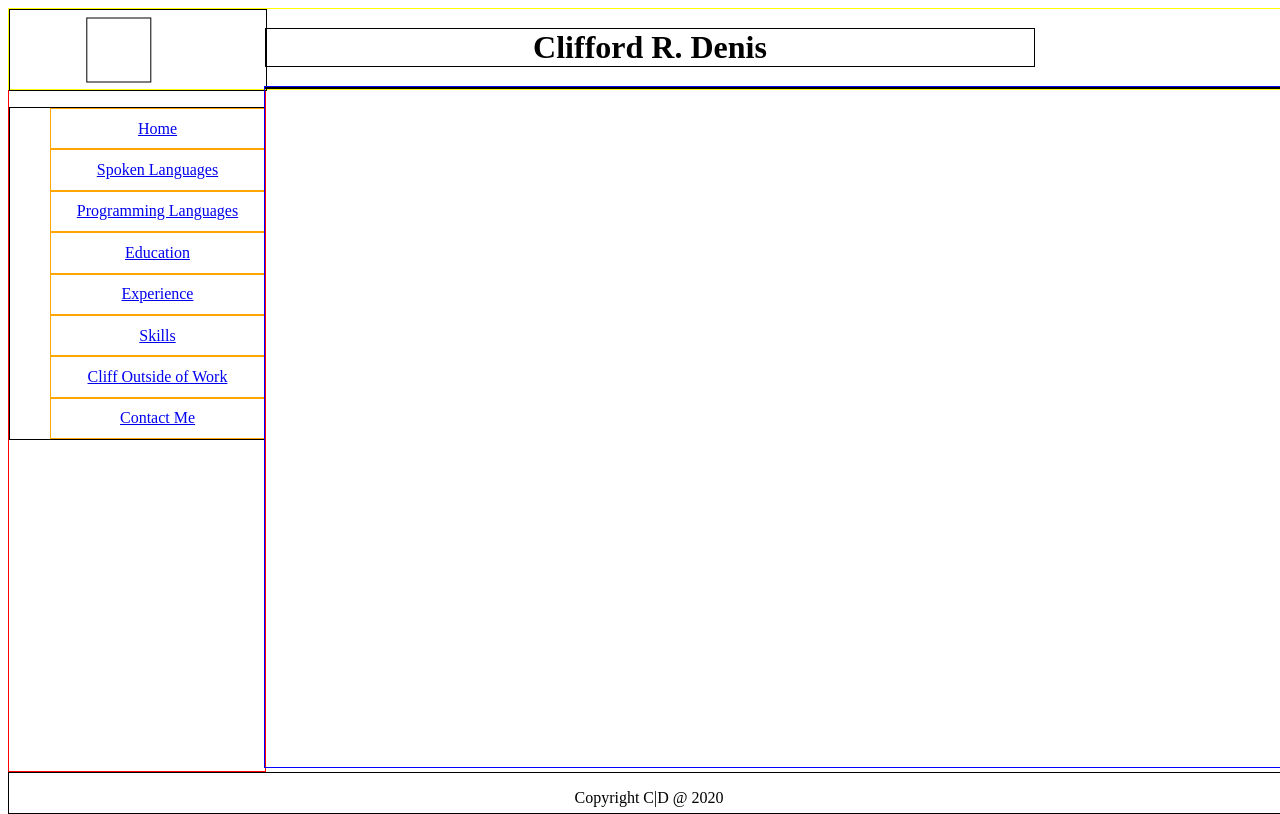
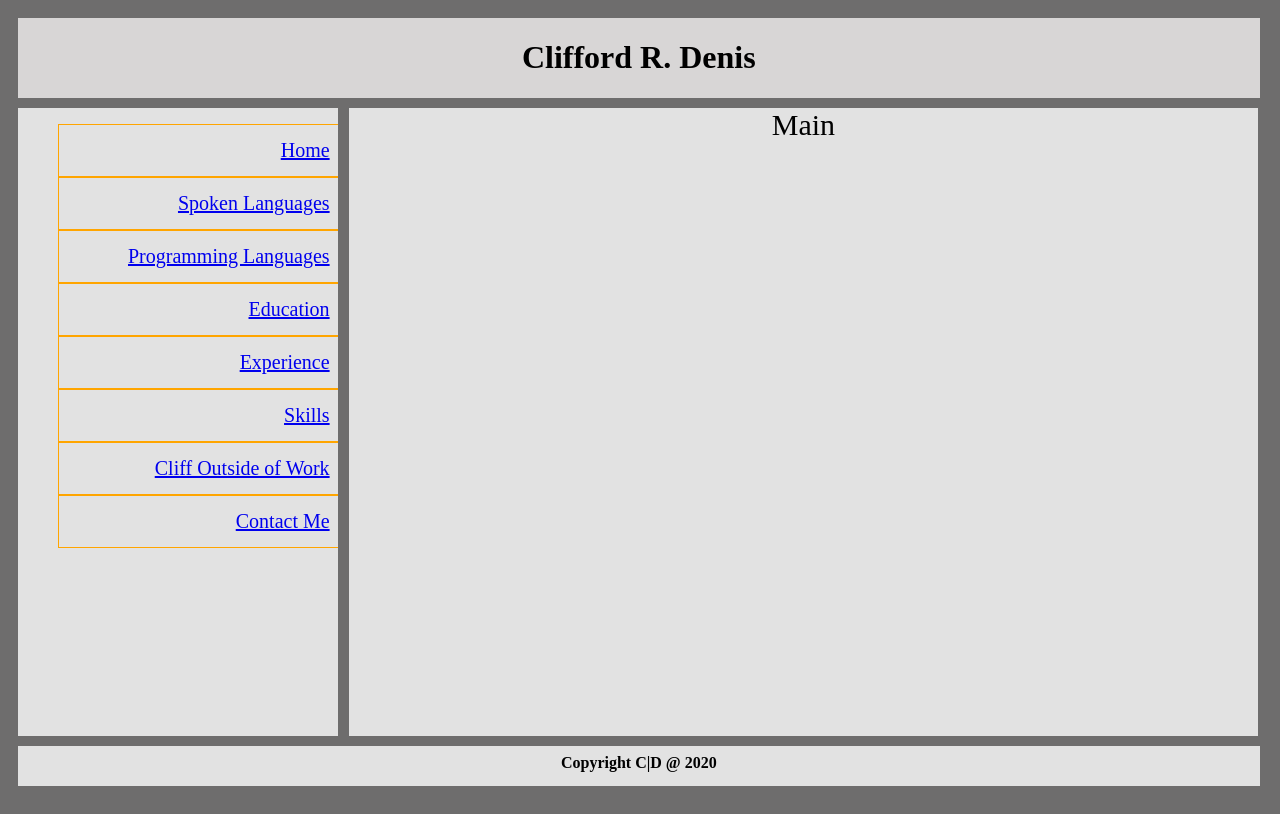
Before and after one commit to clirade/personal_website, a plain HTML site: page main_to_share.html in a window 1280 px wide. Drawn offline with Linux system fonts and the light colour scheme.

Commit message:
Switched to use grids instead. And polished layout a bit more

```diff
--- a/css/StyleSheet.css
+++ b/css/StyleSheet.css
@@ -1,18 +1,32 @@
-.border {
-    border-style: solid;
-    border-width: 1.5px;
+.gridLayout {
+    display: grid;
+    grid-template-areas:
+    'header header header header header'
+    'menu main main main main'
+    'footer footer footer footer footer';
+    grid-gap: 10px;
+  background-color: #3f3e3ec0;
+  padding: 10px;
 }
 
 #head {
+    grid-area: header;
     height: 10vh;
-    width: 100vw;
-    border-color: yellow;
+    width: 97vw;
+    background-color: #eeebebd5;
+    text-align: center;
+    //padding: 20px 0;
+    //font-size: 30px;
 }
 
 #menuContainer {
-    height: 85vh;
-    width: 20vw;
+    grid-area: menu;
+    height: 78.5vh;
+    width: 25vw;
     border-color: red;
+    background-color: rgba(255, 255, 255, 0.8);
+    text-align: center;
+    //padding: 20px 0;
 }
 
 #menu {
@@ -21,9 +35,30 @@
 }
 
 #foot {
+    grid-area: footer;
     height: 5vh;
-    width: 100vw;
+    width: 97vw;
+    background-color: rgba(255, 255, 255, 0.8);
+    text-align: center;
+    //font-size: 20px;
+    font-weight: bold;
 }
+
+#foot table {
+    padding-top: 5px;
+}
+
+.main {
+    grid-area: main;
+    height: 78.5vh;
+    width: 71vw;
+    background-color: rgba(255, 255, 255, 0.8);
+    text-align: center;
+    //padding: 20px 0;
+    font-size: 30px;
+}
+
+
 
 #name {
     position: relative;
@@ -52,5 +87,7 @@
     border-left-style: solid;
     border-width: 0.3px;
     border-color: orange;
-    padding: 5% 0 5% 0;
+    padding: 5% 3% 5% 0;
+    font-size: 2.5vh;
+    text-align: right;
 }
--- a/main_to_share.html
+++ b/main_to_share.html
@@ -3,21 +3,35 @@
     <title>Clifford's Webpage</title>
 
     <style>
-        .border {
-            border-style: solid;
-            border-width: 1.5px;
+        .gridLayout {
+        display: grid;
+        grid-template-areas:
+        'header header header header header'
+        'menu main main main main'
+        'footer footer footer footer footer';
+        grid-gap: 10px;
+    background-color: #3f3e3ec0;
+    padding: 10px;
     }
 
     #head {
+        grid-area: header;
         height: 10vh;
-            width: 100vw;
-            border-color: yellow;
+        width: 97vw;
+        background-color: #eeebebd5;
+        text-align: center;
+        //padding: 20px 0;
+        //font-size: 30px;
     }
 
     #menuContainer {
-            height: 85vh;
-            width: 20vw;
+        grid-area: menu;
+        height: 78.5vh;
+        width: 25vw;
         border-color: red;
+        background-color: rgba(255, 255, 255, 0.8);
+        text-align: center;
+        //padding: 20px 0;
     }
 
     #menu {
@@ -26,9 +40,30 @@
     }
 
     #foot {
+        grid-area: footer;
         height: 5vh;
-            width: 100vw;
+        width: 97vw;
+        background-color: rgba(255, 255, 255, 0.8);
+        text-align: center;
+        //font-size: 20px;
+        font-weight: bold;
     }
+
+    #foot table {
+        padding-top: 5px;
+    }
+
+    .main {
+        grid-area: main;
+        height: 78.5vh;
+        width: 71vw;
+        background-color: rgba(255, 255, 255, 0.8);
+        text-align: center;
+        //padding: 20px 0;
+        font-size: 30px;
+    }
+
+
 
     #name {
         position: relative;
@@ -57,12 +92,47 @@
         border-left-style: solid;
         border-width: 0.3px;
         border-color: orange;
-            padding: 5% 0 5% 0;
+        padding: 5% 3% 5% 0;
+        font-size: 2.5vh;
+        text-align: right;
     }
     </style>
 </head>
 
-<body>
+<body class="gridLayout">
+    <header id="head">
+        <h1>Clifford R. Denis</h1>
+    </header>
+
+    <nav id="menuContainer">
+        <ul id="menu">
+            <li class="selector"><a href="#">Home</a></li>
+            <li class="selector"><a href="#">Spoken Languages</a></li>
+            <li class="selector"><a href="#">Programming Languages</a></li>
+            <li class="selector"><a href="#">Education</a></li>
+            <li class="selector"><a href="#">Experience</a></li>
+            <li class="selector"><a href="#">Skills</a></li>
+            <li class="selector"><a href="#">Cliff Outside of Work</a></li>
+            <li class="selector"><a href="#">Contact Me</a></li>
+        </ul>
+    </nav>
+
+    <article class="main">
+        Main
+    </article>
+
+    <footer id="foot">
+        <table align="center" class="item border">
+            <tr>
+                <td class="border">Copyright C|D @ 2020</td>
+            </tr>
+        </table>
+        <h5></h5>
+    </footer>
+
+    <!--
+            <div class="item1">Header</div>
+
             <header id="head" class="border">
         <svg id="logoContainer" class="border">
             <rect x="6vw" y="1vh" width="8vh" height="8vh" fill="none" stroke="#000000" class="border" />
@@ -89,12 +159,14 @@
 
     <article class="blockInfo border">
         <header class="border">
-            <!--<svg class="border">
+            <svg class="border">
                 <circle cx="50%" cy="50%" r="40%" fill="none" stroke="#000000" />
             </svg>
-            <h1 class="border">Clifford R. Denis</h1>-->
+            <h1 class="border">Clifford R. Denis</h1>
         </header>
     </article>
+
+-->
 
 
 
```
Also changed, not shown: main.html (+39 -4 lines). Lines whose indentation alone changed are shown as unchanged.
